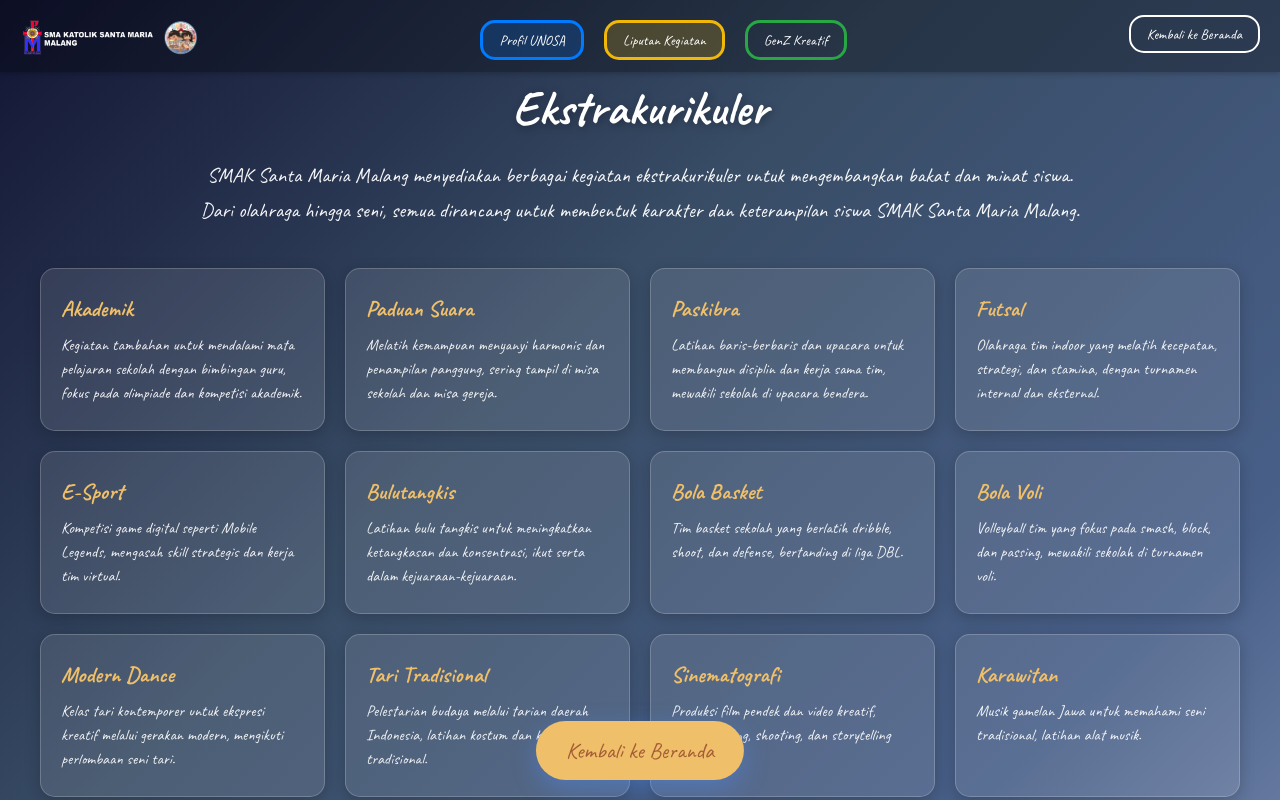
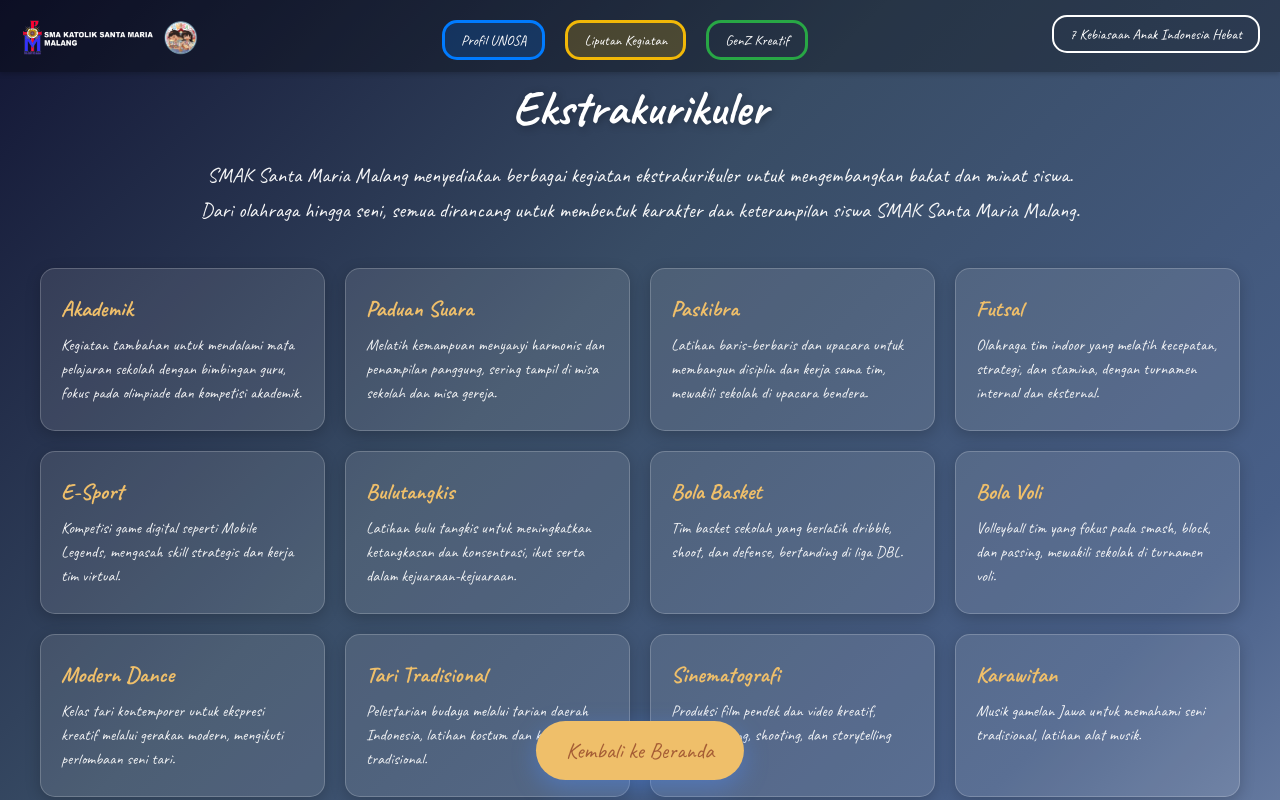
Before and after one commit to AnderBloiseCh/Website, a plain HTML site: page ekstrakulikuler.html in a window 1280 px wide. Shown: the top 800 px of the page. Drawn offline with nearby package versions, Linux system fonts and the light colour scheme.

Commit message:
ekstrakulikuler.html

```diff
--- a/ekstrakulikuler.html
+++ b/ekstrakulikuler.html
@@ -357,7 +357,7 @@
             </div>
         </div>
 
-        <a href="index.html" class="btn-info">Kembali ke Beranda</a>
+        <a href="7kebiasaan.html" class="btn-info">7 Kebiasaan Anak Indonesia Hebat</a>
     </header>
 
     <div class="content">
```
